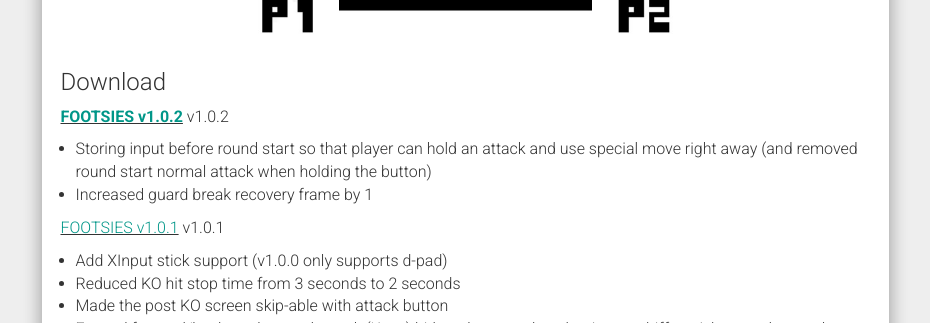
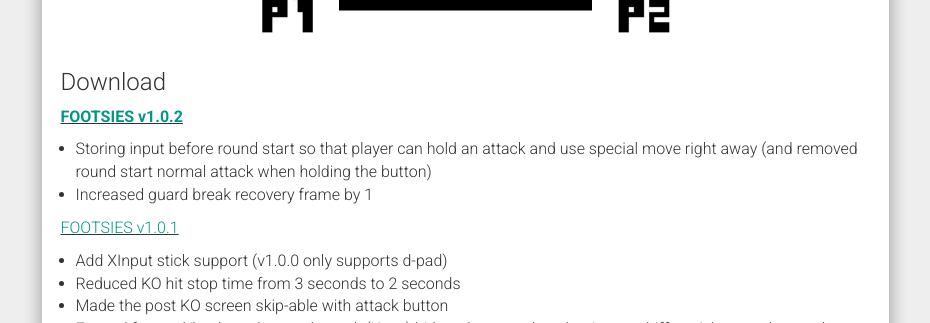
Before and after one commit to hifight/hifight.github.io, a Jekyll site: the page built from footsies.md, in a window 1280 px wide and 900 px high, scrolled down 1434 px. Shown: the part 153-476 px from the top of the window, without its empty margins (321-1251 px from the left). Built offline with Jekyll 4.4.1, drawn with Linux system fonts in a browser that asks for light colours; nearby versions of some CDN libraries.

Commit message:
v1.0.2 update

```diff
--- a/footsies.md
+++ b/footsies.md
@@ -28,12 +28,12 @@
 
 
 <b><u><a href="https://github.com/hifight/Footsies/releases/download/1.0.2/FOOTSIES_v1_0_2.zip" download>FOOTSIES v1.0.2</a></u></b>
-v1.0.2
+
 - Storing input before round start so that player can hold an attack and use special move right away (and removed round start normal attack when holding the button)
 - Increased guard break recovery frame by 1
 
 <u><a href="https://github.com/hifight/Footsies/releases/download/1.0.1/FOOTSIES_v1_0_1.zip" download>FOOTSIES v1.0.1</a></u>
-v1.0.1
+
 - Add XInput stick support (v1.0.0 only supports d-pad)
 - Reduced KO hit stop time from 3 seconds to 2 seconds
 - Made the post KO screen skip-able with attack button
```
